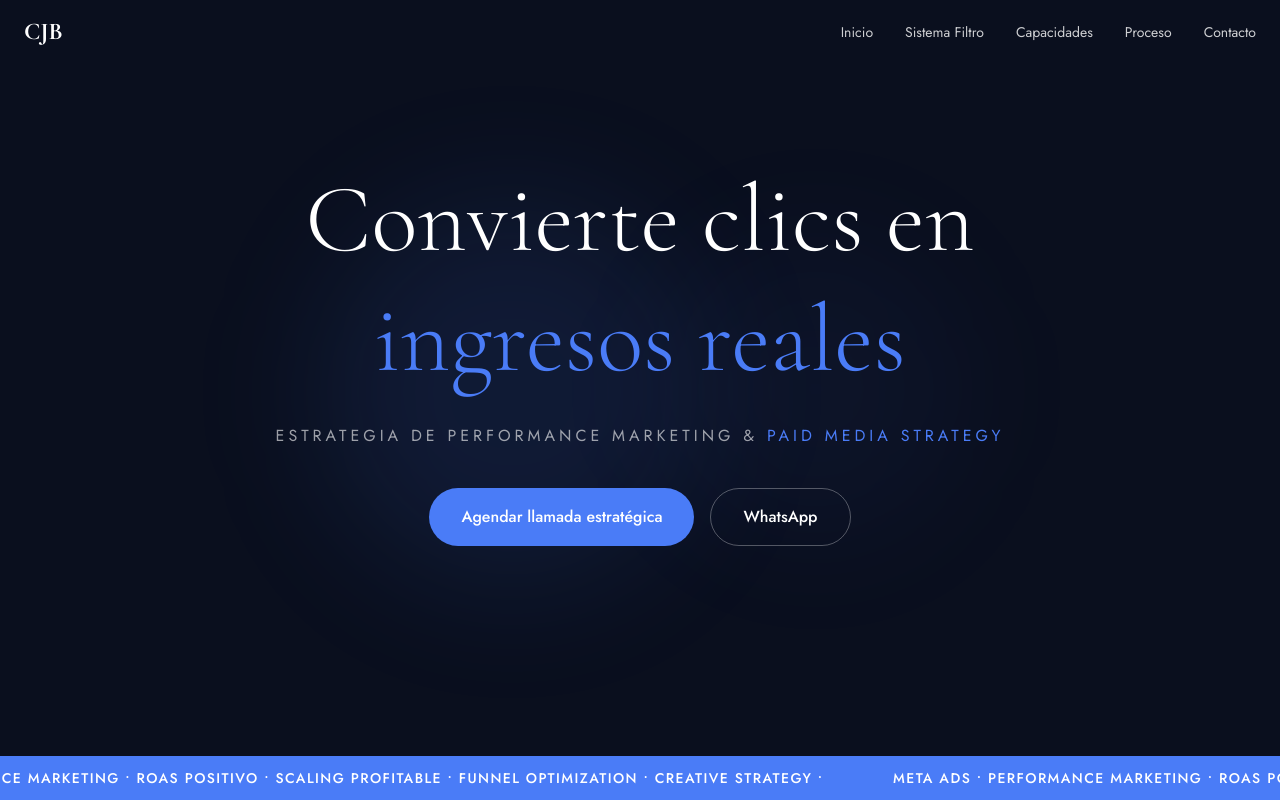
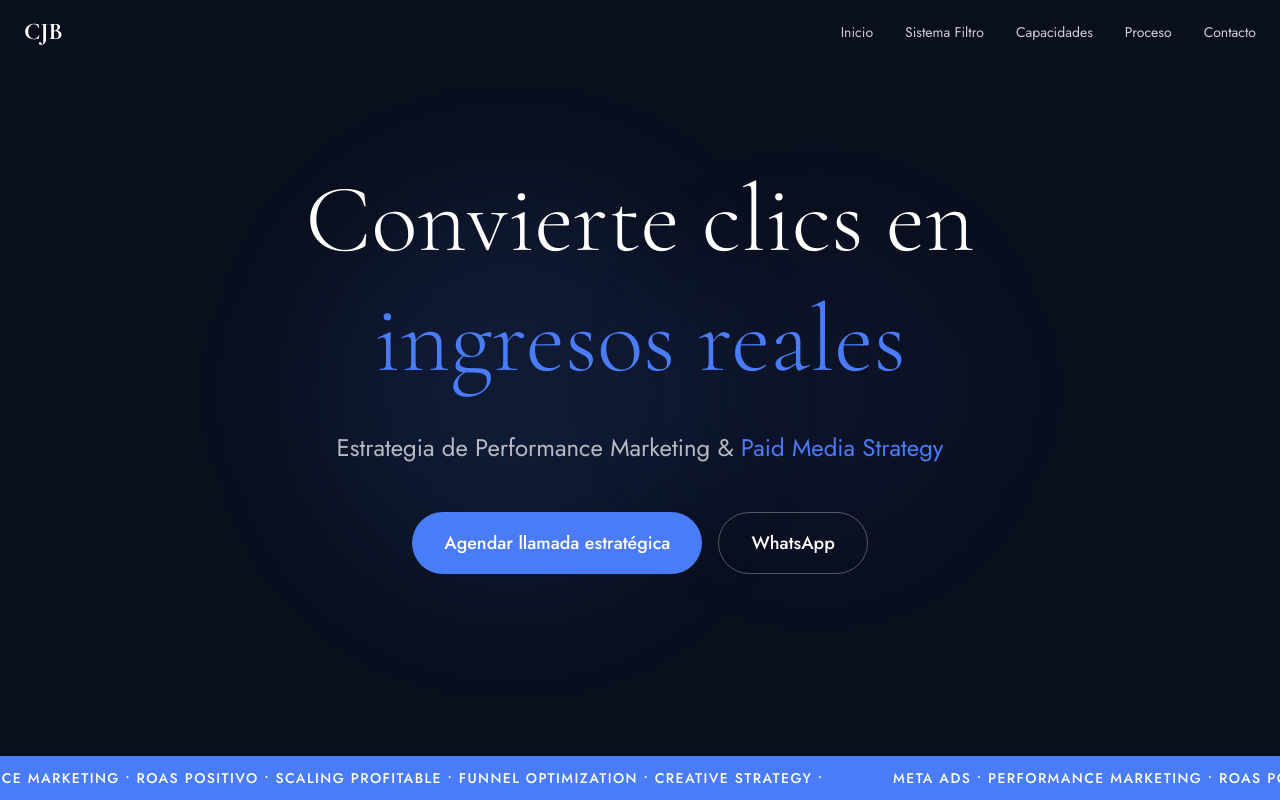
Before and after one commit to Coraline-Coder/carolina-landing, a Next.js app: page / in a window 1280 px wide. Shown: the top 800 px of the page. Built offline with nearby package versions, Linux system fonts and the light colour scheme.

Commit message:
v4: hero y CTA revertidos al estilo anterior

```diff
--- a/src/app/page.tsx
+++ b/src/app/page.tsx
@@ -266,7 +266,7 @@ export default function Home() {
             initial={{ opacity: 0, y: 20 }}
             animate={{ opacity: 1, y: 0 }}
             transition={{ delay: 0.3, duration: 0.6 }}
-            className="mt-6 text-sm md:text-base text-white/60 tracking-[0.25em] uppercase"
+            className="mt-8 text-xl md:text-2xl text-white/70 max-w-3xl mx-auto"
             style={{ fontFamily: "var(--font-jost)" }}
           >
             Estrategia de Performance Marketing &{" "}
@@ -277,13 +277,13 @@ export default function Home() {
             initial={{ opacity: 0, y: 20 }}
             animate={{ opacity: 1, y: 0 }}
             transition={{ delay: 0.5, duration: 0.6 }}
-            className="mt-10 flex flex-col sm:flex-row gap-4 justify-center"
+            className="mt-12 flex flex-col sm:flex-row gap-4 justify-center"
           >
             <a
               href="https://calendly.com/carolina-mkt"
               target="_blank"
               rel="noopener noreferrer"
-              className="inline-flex items-center justify-center px-8 py-4 bg-[#4A7CF7] text-white rounded-full font-medium hover:bg-[#3A6CE7] transition-all hover:shadow-lg hover:shadow-[#4A7CF7]/25"
+              className="inline-flex items-center justify-center px-8 py-4 bg-[#4A7CF7] text-white rounded-full font-medium text-lg hover:bg-[#3A6CE7] transition-all hover:shadow-lg hover:shadow-[#4A7CF7]/25"
               style={{ fontFamily: "var(--font-jost)" }}
             >
               Agendar llamada estratégica
@@ -292,7 +292,7 @@ export default function Home() {
               href="https://wa.me/5223111396364"
               target="_blank"
               rel="noopener noreferrer"
-              className="inline-flex items-center justify-center px-8 py-4 border border-white/30 text-white rounded-full font-medium hover:border-[#4A7CF7] hover:text-[#4A7CF7] transition-all"
+              className="inline-flex items-center justify-center px-8 py-4 border border-white/30 text-white rounded-full font-medium text-lg hover:border-[#4A7CF7] hover:text-[#4A7CF7] transition-all"
               style={{ fontFamily: "var(--font-jost)" }}
             >
               WhatsApp
@@ -792,7 +792,7 @@ export default function Home() {
       </section>
 
       {/* ═══════ CTA FINAL ═══════ */}
-      <section id="contacto" className="bg-[#0A0F1E] py-24 md:py-32">
+      <section id="contacto" className="bg-white py-24 md:py-32">
         <div className="max-w-4xl mx-auto px-6 text-center">
           <motion.div
             initial="hidden"
@@ -803,7 +803,7 @@ export default function Home() {
             <motion.h2
               variants={fadeUp}
               custom={0}
-              className="text-4xl md:text-5xl lg:text-6xl font-light text-white"
+              className="text-4xl md:text-5xl lg:text-6xl font-light text-[#0A0F1E]"
               style={{ fontFamily: "var(--font-cormorant)" }}
             >
               ¿Listo para que tus
@@ -813,7 +813,7 @@ export default function Home() {
             <motion.p
               variants={fadeUp}
               custom={1}
-              className="mt-6 text-lg text-white/60"
+              className="mt-6 text-lg text-[#0A0F1E]/60"
               style={{ fontFamily: "var(--font-jost)" }}
             >
               Agenda una llamada estratégica sin compromiso y descubre cómo el
@@ -828,7 +828,7 @@ export default function Home() {
                 href="https://calendly.com/carolina-mkt"
                 target="_blank"
                 rel="noopener noreferrer"
-                className="inline-flex items-center justify-center px-8 py-4 bg-[#4A7CF7] text-white rounded-full font-medium hover:bg-[#3A6CE7] transition-all hover:shadow-lg hover:shadow-[#4A7CF7]/25"
+                className="inline-flex items-center justify-center px-8 py-4 bg-[#4A7CF7] text-white rounded-full font-medium text-lg hover:bg-[#3A6CE7] transition-all hover:shadow-lg hover:shadow-[#4A7CF7]/25"
                 style={{ fontFamily: "var(--font-jost)" }}
               >
                 Agendar llamada estratégica
@@ -837,7 +837,7 @@ export default function Home() {
                 href="https://wa.me/5223111396364"
                 target="_blank"
                 rel="noopener noreferrer"
-                className="inline-flex items-center justify-center px-8 py-4 border border-white/30 text-white rounded-full font-medium hover:border-[#4A7CF7] hover:text-[#4A7CF7] transition-all"
+                className="inline-flex items-center justify-center px-8 py-4 border-2 border-[#4A7CF7] text-[#4A7CF7] rounded-full font-medium text-lg hover:bg-[#4A7CF7] hover:text-white transition-all"
                 style={{ fontFamily: "var(--font-jost)" }}
               >
                 WhatsApp
@@ -848,7 +848,7 @@ export default function Home() {
       </section>
 
       {/* ═══════ FOOTER ═══════ */}
-      <footer className="bg-[#0A0F1E] border-t border-white/10">
+      <footer className="bg-[#0A0F1E]">
         <div className="max-w-7xl mx-auto px-6 py-12">
           <div className="flex flex-col md:flex-row items-center justify-between gap-6">
             <div>
```
